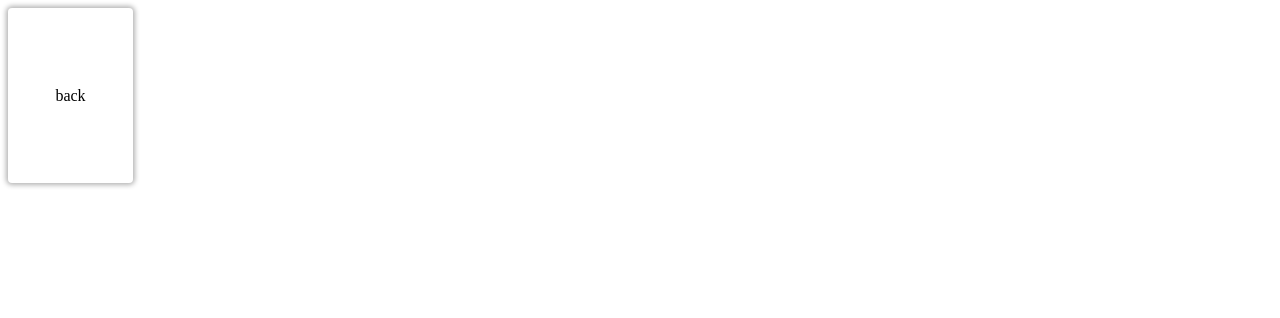
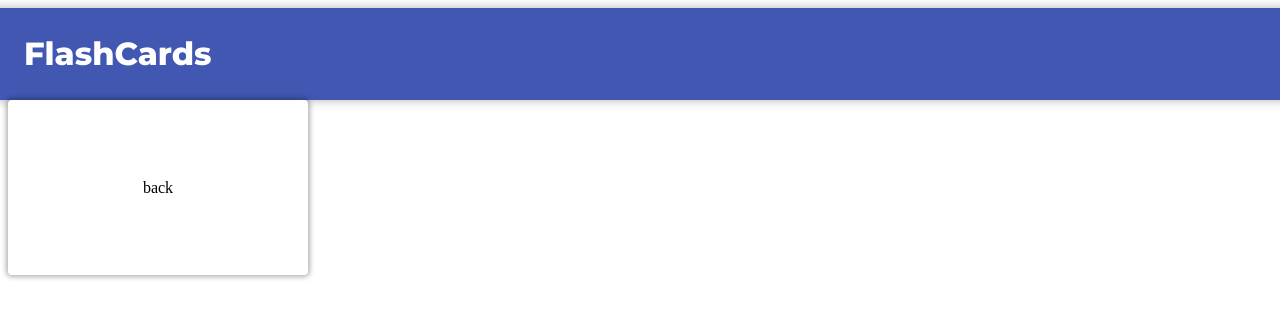
Before and after one commit to tricksap/Flashcard-App, a React (Create React App) app: page / in a window 1280 px wide. Shown: the top 318 px of the page. Built offline with nearby package versions, Linux system fonts and the light colour scheme.

Commit message:
add header and card component

```diff
--- a/public/index.html
+++ b/public/index.html
@@ -24,6 +24,12 @@
       work correctly both with client-side routing and a non-root public URL.
       Learn how to configure a non-root public URL by running `npm run build`.
     -->
+    <link rel="preconnect" href="https://fonts.googleapis.com" />
+    <link rel="preconnect" href="https://fonts.gstatic.com" crossorigin />
+    <link
+      href="https://fonts.googleapis.com/css2?family=Montserrat:wght@800&display=swap"
+      rel="stylesheet"
+    />
     <title>React App</title>
   </head>
   <body>
--- a/src/App.jsx
+++ b/src/Components/App.jsx
@@ -1,8 +1,10 @@
 import React from "react";
 import Card from "./Card";
+import Header from "./Header";
 function App() {
   return (
     <div>
+      <Header />
       <Card />
     </div>
   );
--- a/src/Card/index.module.css
+++ b/src/Components/Card/index.module.css
@@ -12,7 +12,7 @@
   transform: perspective(1000px) rotateY(var(--rotate-y, 0))
     translateY(var(--translate-y, 0));
   height: 175px;
-  width: 125px;
+  width: 300px;
 }
 .card:hover {
   --translate-y: -2px;
--- /dev/null
+++ b/src/Components/Header/index.jsx
@@ -0,0 +1,11 @@
+import React from "react";
+import classes from "./index.module.css";
+function Header() {
+  return (
+    <header className={classes.header}>
+      <h1>FlashCards</h1>
+    </header>
+  );
+}
+
+export default Header;
--- /dev/null
+++ b/src/Components/Header/index.module.css
@@ -0,0 +1,12 @@
+header {
+  background-color: #4257b2;
+  margin: auto -16px;
+  padding: 5px 32px;
+  box-shadow: 0 0 10px 0 rgba(0, 0, 0, 0.3);
+}
+
+header h1 {
+  color: #fff;
+  font-family: "Montserrat", sans-serif;
+  font-weight: 200;
+}
--- a/src/index.js
+++ b/src/index.js
@@ -1,6 +1,6 @@
 import React from "react";
 import ReactDOM from "react-dom";
-import App from "./App.jsx";
+import App from "./Components/App.jsx";
 ReactDOM.render(
   <React.StrictMode>
     <App />
```
Also changed, not shown: src/Components/Card/index.jsx (renamed from src/Card/index.jsx).
